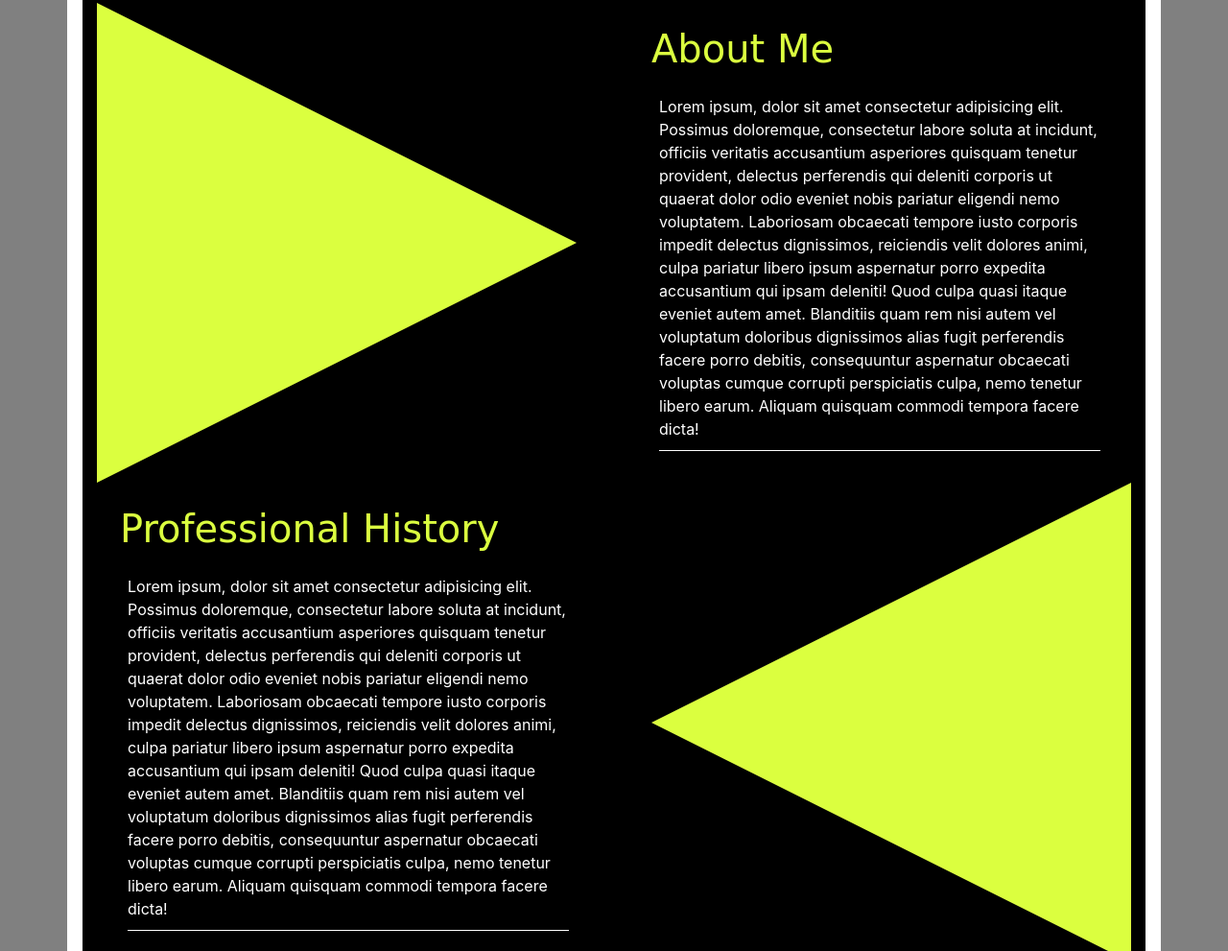
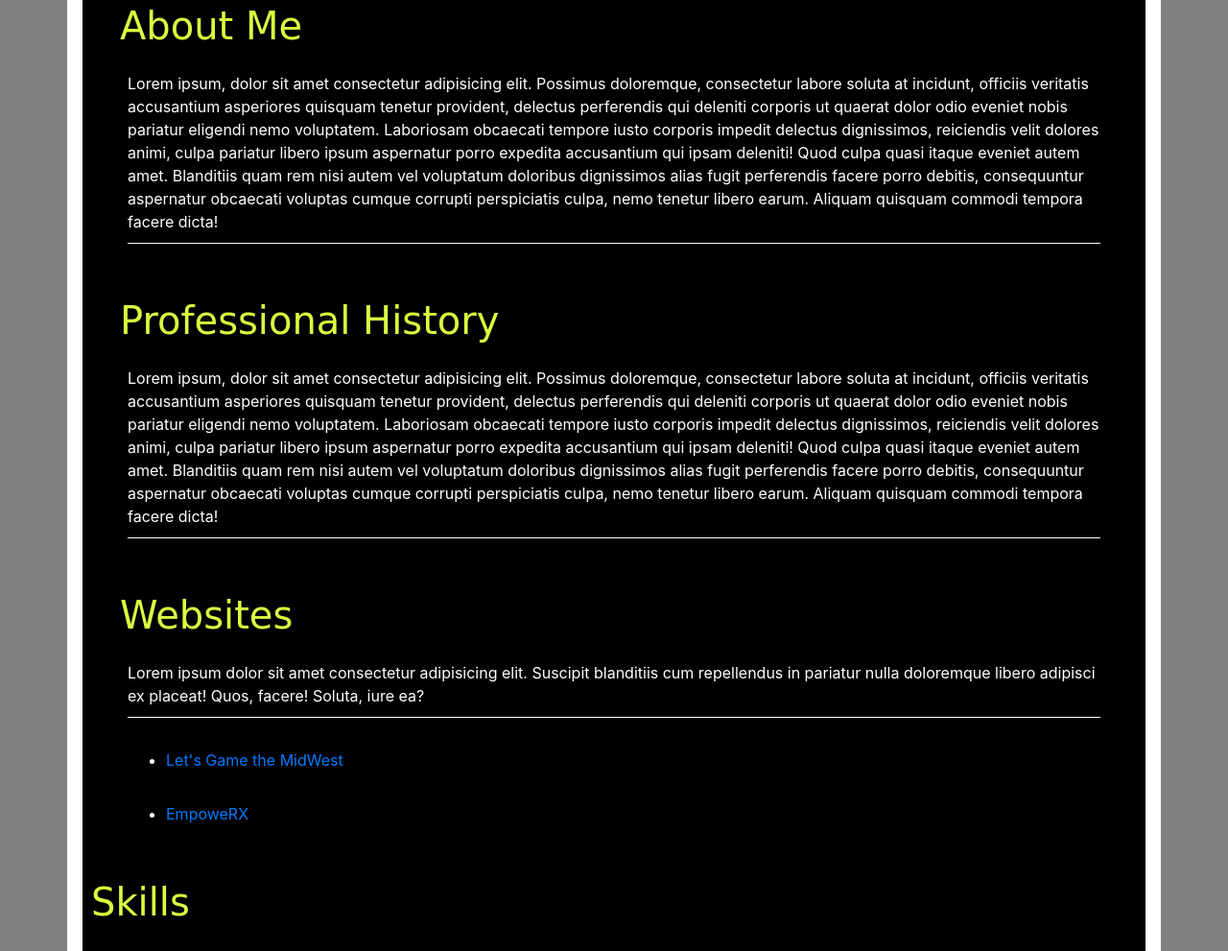
Before and after one commit to kaylarswebd/keenlanguagewebsite, a plain HTML site: page index.html in a window 1280 px wide. Shown: the part 1127-2118 px from the top of the page at 96% size. Drawn offline with nearby package versions, Linux system fonts and the light colour scheme; a script that the page names is missing; a web font is replaced by a local one.

Commit message:
Add files via upload

```diff
--- a/index.html
+++ b/index.html
@@ -3,7 +3,7 @@
 
 <head>
   <meta charset="utf-8">
-  <title>Untitled Document</title>
+  <title>Kyle Larson Web Design and Development</title>
   <link href="https://fonts.googleapis.com/css2?family=Galada&display=swap" rel="stylesheet">
   <link href="https://unpkg.com/aos@2.3.1/dist/aos.css" rel="stylesheet">
   <link rel="stylesheet" href="https://stackpath.bootstrapcdn.com/bootstrap/4.4.1/css/bootstrap.min.css"
@@ -45,13 +45,6 @@
   <!-- CONTAINER -->
   <div class="container">
 
-    <!-- WEATHER -->
-    <a class="weatherwidget-io" href="https://forecast7.com/en/44d95n93d09/saint-paul/?unit=us"
-      data-label_1="SAINT PAUL" data-label_2="WEATHER" data-theme="dark" data-suncolor="#DBFF3F"
-      data-raincolor="#DBFF3F">SAINT PAUL WEATHER</a>
-
-
-
     <div class="row" id="intro">
       <div class="col">
         <h1 id="greeting"></h1>
@@ -72,9 +65,6 @@
 
     <div class="row" id="about">
       <div class="col">
-        <section data-aos="fade-right" id="triangle-right"></section>
-      </div>
-      <div class="col" data-aos="fade-left">
         <h1>About Me</h1>
         <p>Lorem ipsum, dolor sit amet consectetur adipisicing elit. Possimus doloremque, consectetur labore soluta at
           incidunt, officiis veritatis accusantium asperiores quisquam tenetur provident, delectus perferendis qui
@@ -89,7 +79,7 @@
     </div>
 
     <div class="row" id="about">
-      <div class="col" data-aos="fade-right">
+      <div class="col">
         <h1>Professional History</h1>
         <p>Lorem ipsum, dolor sit amet consectetur adipisicing elit. Possimus doloremque, consectetur labore soluta at
           incidunt, officiis veritatis accusantium asperiores quisquam tenetur provident, delectus perferendis qui
@@ -101,21 +91,18 @@
           earum. Aliquam quisquam commodi tempora facere dicta!
         </p>
       </div>
-      <div class="col">
-        <section data-aos="fade-left" id="triangle-left"></section>
-      </div>
     </div>
 
     <div class="row" id="websites">
       <div class="col">
-        <section data-aos="fade-right" id="triangle-right"></section>
-      </div>
-      <div class="col" data-aos="fade-left">
         <h1>Websites</h1>
         <p>Lorem ipsum dolor sit amet consectetur adipisicing elit. Suscipit blanditiis cum repellendus in pariatur
           nulla doloremque libero adipisci ex placeat! Quos, facere! Soluta, iure ea?</p>
         <ul>
-          <li><a href="https://kaylarswebd.github.io/GIT480_SrProject/">Ice Fish the MidWest</a></li>
+          <li><a href="https://kaylarswebd.github.io/LetsGametheMidWest/">Let's Game the MidWest</a></li>
+        </ul>
+        <ul>
+          <li><a href="https://kaylarswebd.github.io/EmpoweRXsite/">EmpoweRX</a></li>
         </ul>
       </div>
     </div>
```
